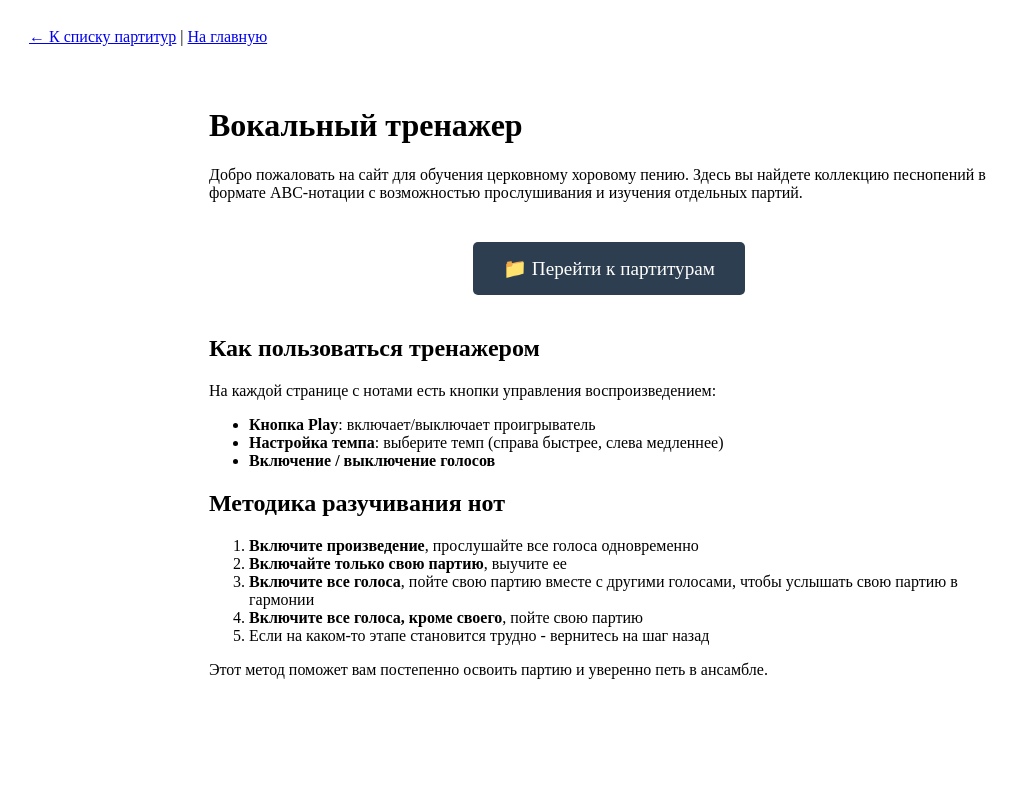
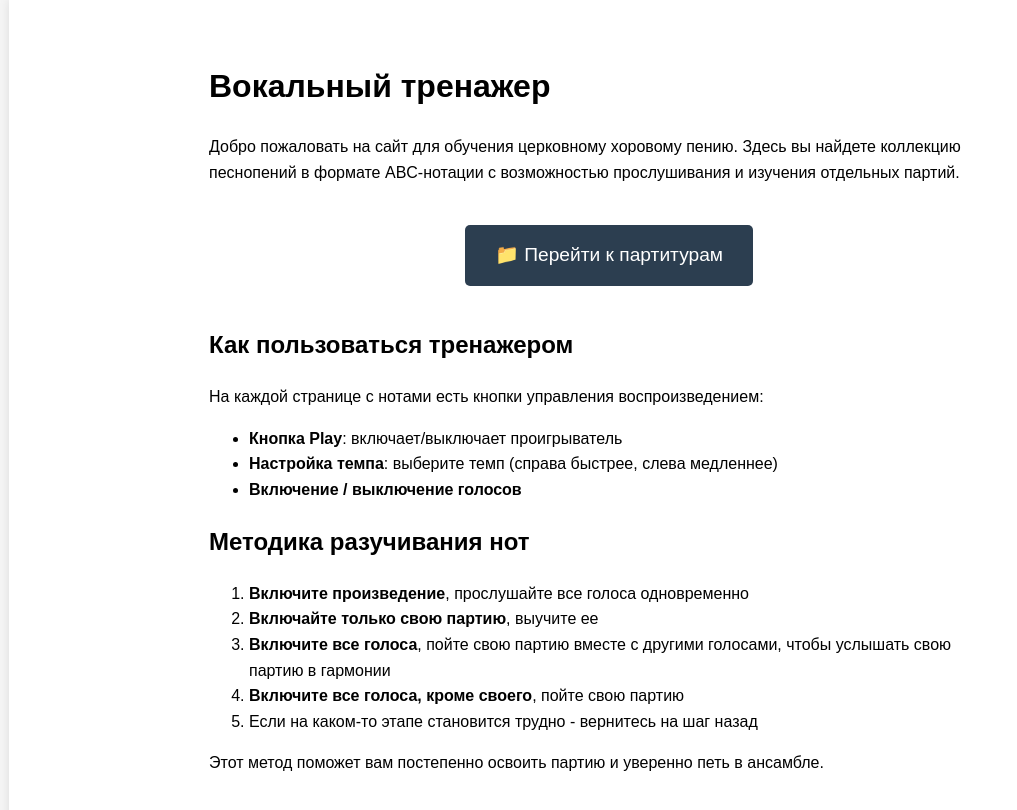
Before and after one commit to voctrainer/voctrainer.github.io, a Jekyll site: the page built from index.html, in a window 1280 px wide. Shown: the top 810 px of the page, without its empty margins (31-1048 px from the left). Built offline with Jekyll 4.4.1, drawn with Linux system fonts in a browser that asks for light colours.

Commit message:
Update default.html

```diff
--- a/_layouts/default.html
+++ b/_layouts/default.html
@@ -2,57 +2,35 @@
 <html lang="ru">
 <head>
     <meta charset="UTF-8">
-    <meta http-equiv="X-UA-Compatible" content="IE=edge">
     <meta name="viewport" content="width=device-width, initial-scale=1.0">
+    <title>{{ page.title }}</title>
     <link rel="stylesheet" href="{{ '/music.min.css' | relative_url }}" />
     <script src="{{ '/abc-ui-1.0.0.min.js' | relative_url }}"></script>
-    <title>{{ page.title }}</title>
     <style>
-        .content-wrapper {
-            display: flex;
+        body {
+            font-family: Arial, sans-serif;
+            line-height: 1.6;
+            margin: 0;
+            padding: 0;
+            background: #f5f5f5;
+        }
+        .container {
             max-width: 1200px;
             margin: 0 auto;
+            background: white;
+            min-height: 100vh;
+            box-shadow: 0 0 10px rgba(0,0,0,0.1);
         }
-        .navigation-sidebar {
-            width: 300px;
+        .content {
             padding: 20px;
-        }
-        .main-content {
-            flex: 1;
-            padding: 20px;
-        }
-        .abc-source {
-            margin: 20px 0;
         }
     </style>
 </head>
 <body>
-    <div class="content-wrapper">
-        {% if page.show_navigation %}
-        <aside class="navigation-sidebar">
-            <h1><a href="{{ '/' | relative_url }}">Вокальный тренажер</a></h1>
-            {% include navigation.html %}
-        </aside>
-        {% endif %}
-
-        <main class="main-content">
-            {% unless page.show_navigation %}
-            <div style="margin-bottom: 20px;">
-                <a href="{{ '/partitury/' | relative_url }}">← К списку партитур</a> |
-                <a href="{{ '/' | relative_url }}">На главную</a>
-            </div>
-            {% endunless %}
-
+    <div class="container">
+        <div class="content">
             {{ content }}
-        </main>
+        </div>
     </div>
-
-    <script src="{{ '/acoustic_grand_piano-mp3.js' | relative_url }}"></script>
-    <script>
-        document.addEventListener('DOMContentLoaded', function() {
-            $ABC_UI.init();
-            $ABC_UTIL.addHtmlVievers({"bMacro":true,"bDeco":true,"bEditors":false});
-        });
-    </script>
 </body>
 </html>
```
